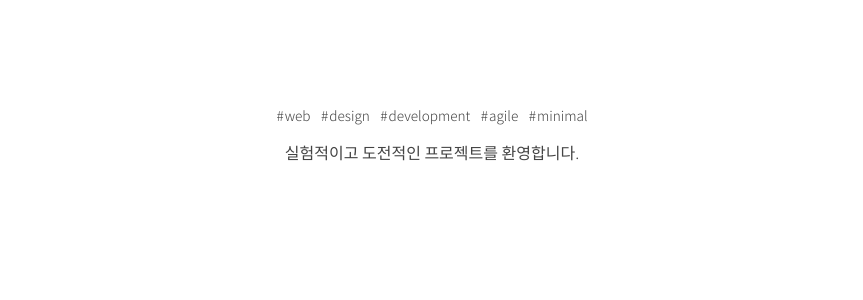
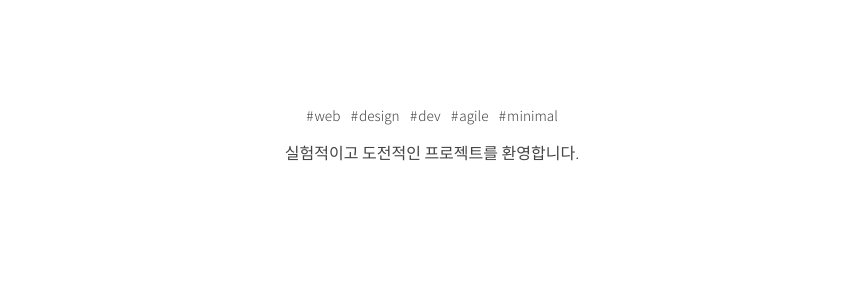
Before and after one commit to thedvision/thedvision.github.io, a Jekyll site: the page built from index.html, in a window 1280 px wide. Shown: the part 415-715 px from the top of the page, without its empty margins (208-1071 px from the left). Built offline with Jekyll 4.4.1, drawn with Linux system fonts in a browser that asks for light colours.

Commit message:
Edit text

```diff
--- a/index.html
+++ b/index.html
@@ -8,7 +8,7 @@ layout: default
     <p class="tags">
         <span class="tag">web</span>
         <span class="tag">design</span>
-        <span class="tag">development</span>
+        <span class="tag">dev</span>
         <span class="tag">agile</span>
         <span class="tag">minimal</span>
     </p>
```
